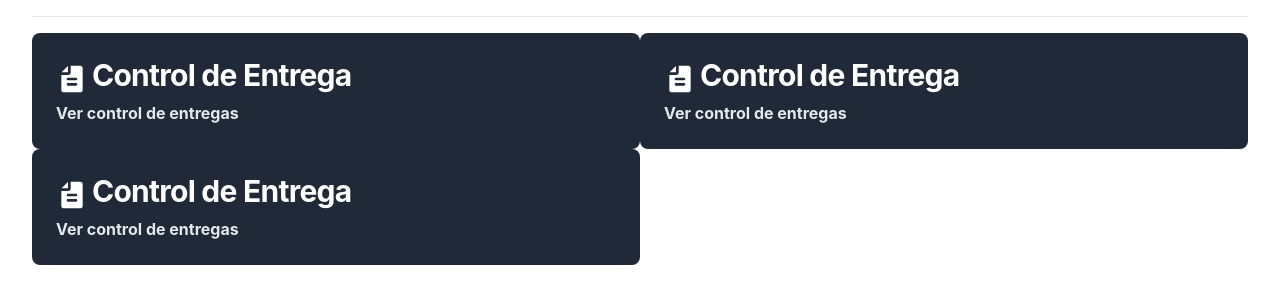
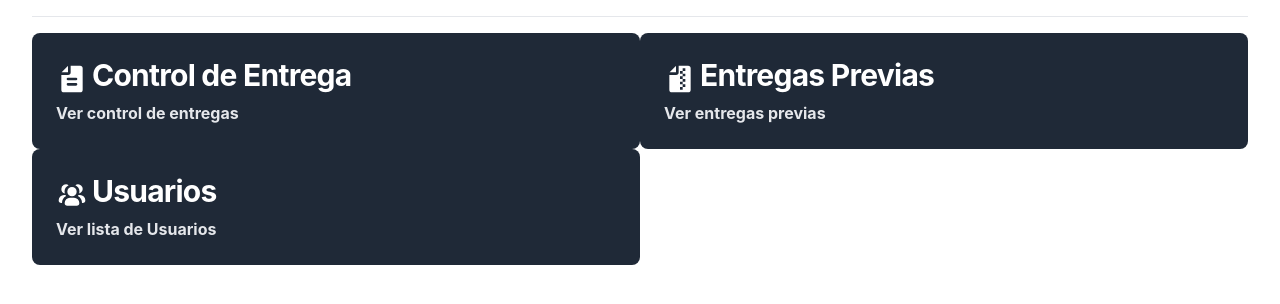
Before and after one commit to nlh-dev/ssmr-device-control-web, a PHP site: page /php/home in a window 1280 px wide. Shown: the part 60-364 px from the top of the page. Run offline with PHP 8.4, Linux system fonts and the light colour scheme; some libraries are stand-ins or nearby versions.

Commit message:
icons updated on home section

```diff
--- a/app/views/content/home-view.php
+++ b/app/views/content/home-view.php
@@ -35,13 +35,13 @@
                 <a href="<?= APPURL ?>/controlPanel">
                     <div class="flex justify-start items-center">
                         <svg class="w-8 h-8 text-white mr-1" aria-hidden="true" xmlns="http://www.w3.org/2000/svg" width="24" height="24" fill="currentColor" viewBox="0 0 24 24">
-                        <path fill-rule="evenodd" d="M9 2.221V7H4.221a2 2 0 0 1 .365-.5L8.5 2.586A2 2 0 0 1 9 2.22ZM11 2v5a2 2 0 0 1-2 2H4v11a2 2 0 0 0 2 2h12a2 2 0 0 0 2-2V4a2 2 0 0 0-2-2h-7ZM8 16a1 1 0 0 1 1-1h6a1 1 0 1 1 0 2H9a1 1 0 0 1-1-1Zm1-5a1 1 0 1 0 0 2h6a1 1 0 1 0 0-2H9Z" clip-rule="evenodd" />
+                        <path fill-rule="evenodd" d="M9 2.221V7H4.221a2 2 0 0 1 .365-.5L8.5 2.586A2 2 0 0 1 9 2.22ZM11 2v5a2 2 0 0 1-2 2H4v11a2 2 0 0 0 2 2h12a2 2 0 0 0 2-2V4a2 2 0 0 0-2-2h-7Zm3 2h2.01v2.01h-2V8h2v2.01h-2V12h2v2.01h-2V16h2v2.01h-2v2H12V18h2v-1.99h-2V14h2v-1.99h-2V10h2V8.01h-2V6h2V4Z" clip-rule="evenodd" />
                         </svg>
                         <h1 class="mb-2 text-3xl font-bold tracking-tight text-white dark:text-white">
-                            Control de Entrega
+                            Entregas Previas
                         </h1>
                     </div>
-                    <p class="font-bold text-gray-200 dark:text-gray-400">Ver control de entregas </p>
+                    <p class="font-bold text-gray-200 dark:text-gray-400">Ver entregas previas</p>
                 </a>
             </div>
 
@@ -49,13 +49,13 @@
                 <a href="<?= APPURL ?>/controlPanel">
                     <div class="flex justify-start items-center">
                         <svg class="w-8 h-8 text-white mr-1" aria-hidden="true" xmlns="http://www.w3.org/2000/svg" width="24" height="24" fill="currentColor" viewBox="0 0 24 24">
-                        <path fill-rule="evenodd" d="M9 2.221V7H4.221a2 2 0 0 1 .365-.5L8.5 2.586A2 2 0 0 1 9 2.22ZM11 2v5a2 2 0 0 1-2 2H4v11a2 2 0 0 0 2 2h12a2 2 0 0 0 2-2V4a2 2 0 0 0-2-2h-7ZM8 16a1 1 0 0 1 1-1h6a1 1 0 1 1 0 2H9a1 1 0 0 1-1-1Zm1-5a1 1 0 1 0 0 2h6a1 1 0 1 0 0-2H9Z" clip-rule="evenodd" />
+                        <path fill-rule="evenodd" d="M12 6a3.5 3.5 0 1 0 0 7 3.5 3.5 0 0 0 0-7Zm-1.5 8a4 4 0 0 0-4 4 2 2 0 0 0 2 2h7a2 2 0 0 0 2-2 4 4 0 0 0-4-4h-3Zm6.82-3.096a5.51 5.51 0 0 0-2.797-6.293 3.5 3.5 0 1 1 2.796 6.292ZM19.5 18h.5a2 2 0 0 0 2-2 4 4 0 0 0-4-4h-1.1a5.503 5.503 0 0 1-.471.762A5.998 5.998 0 0 1 19.5 18ZM4 7.5a3.5 3.5 0 0 1 5.477-2.889 5.5 5.5 0 0 0-2.796 6.293A3.501 3.501 0 0 1 4 7.5ZM7.1 12H6a4 4 0 0 0-4 4 2 2 0 0 0 2 2h.5a5.998 5.998 0 0 1 3.071-5.238A5.505 5.505 0 0 1 7.1 12Z" clip-rule="evenodd" />
                         </svg>
                         <h1 class="mb-2 text-3xl font-bold tracking-tight text-white dark:text-white">
-                            Control de Entrega
+                            Usuarios
                         </h1>
                     </div>
-                    <p class="font-bold text-gray-200 dark:text-gray-400">Ver control de entregas </p>
+                    <p class="font-bold text-gray-200 dark:text-gray-400">Ver lista de Usuarios</p>
                 </a>
             </div>
 
```
